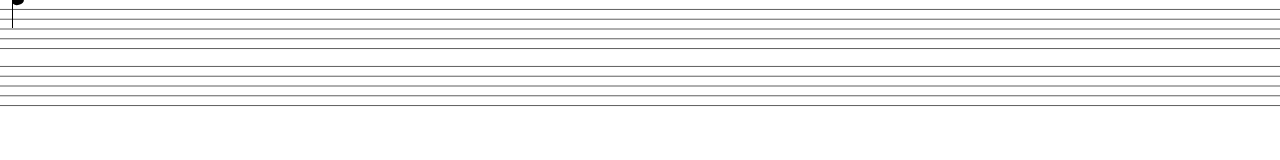
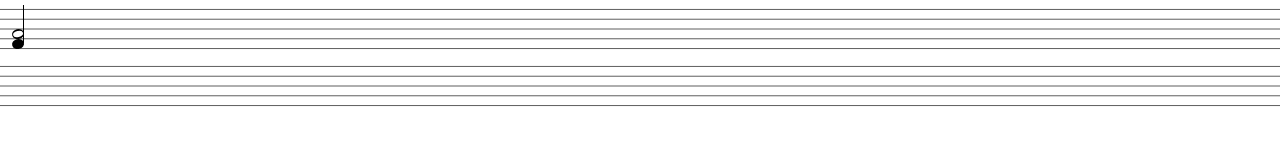
Before and after one commit to TIRANO-ym/make-sheet-music, a React (Create React App) app: page / in a window 1280 px wide. Shown: the top 160 px of the page. Built offline with nearby package versions, Linux system fonts and the light colour scheme.

Commit message:
modify note size

```diff
--- a/src/router/main.css
+++ b/src/router/main.css
@@ -94,7 +94,7 @@
   outline: 1px solid rgba(255, 0, 0, 0.1);
 }
 .note::before {
-  height: 8px;
+  height: 9.5px;
   width: 12px;
 }
 /* .whole.note::before {
@@ -137,19 +137,19 @@
   top: 49px;
 }
 .note.e4 {
-  top: 44.5px;
+  top: 44px;
 }
 .note.f4 {
-  top: 39.5px;
+  top: 39px;
 }
 .note.g4 {
-  top: 35px;
+  top: 34px;
 }
 .note.a4 {
-  top: 30px;
+  top: 29px;
 }
 .note.b4 {
-  top: 25px;
+  top: 24px;
 }
 .note.b4::after {
   top: 3px;
@@ -157,35 +157,35 @@
 }
 
 .note.c5 {
-  top: 20px;
+  top: 19px;
 }
 .note.c5::after {
   top: 3px;
   left: 0;
 }
 .note.d5 {
-  top: 15.5px;
+  top: 14.5px;
 }
 .note.d5::after {
   top: 3px;
   left: 0;
 }
 .note.e5 {
-  top: 10px;
+  top: 9px;
 }
 .note.e5::after {
   top: 3px;
   left: 0;
 }
 .note.f5 {
-  top: 5.5px;
+  top: 4.5px;
 }
 .note.f5::after {
   top: 3px;
   left: 0;
 }
 .note.g5 {
-  top: 1px;
+  top: 0px;
 }
 .note.g5::after {
   top: 3px;
@@ -193,14 +193,14 @@
 }
 /* TODO: 가로줄 */
 .note.a5 {
-  top: -3.5px;
+  top: -5px;
 }
 .note.a5::after {
   top: 3px;
   left: 0;
 }
 .note.b5 {
-  top: -8px;
+  top: -9.5px;
 }
 .note.b5::after {
   top: 3px;
--- a/src/router/main.js
+++ b/src/router/main.js
@@ -20,8 +20,8 @@ export default function Main() {
 
   return <Wrapper className='layout-wrapper'>
     <div class="stave2">
-      {/* <div class="half note e4"></div> */}
-      <div class="quarter note a5"></div>
+      <div class="half note a4"></div>
+      <div class="quarter note f4"></div>
       {/* <div class="quarter note c5"></div> */}
     </div>
     <div class="stave2">
```
